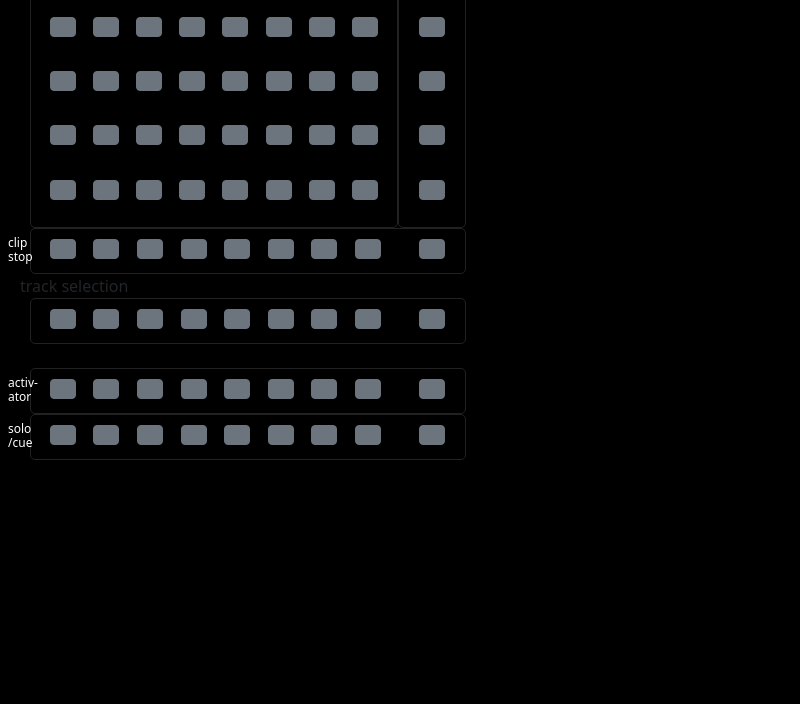
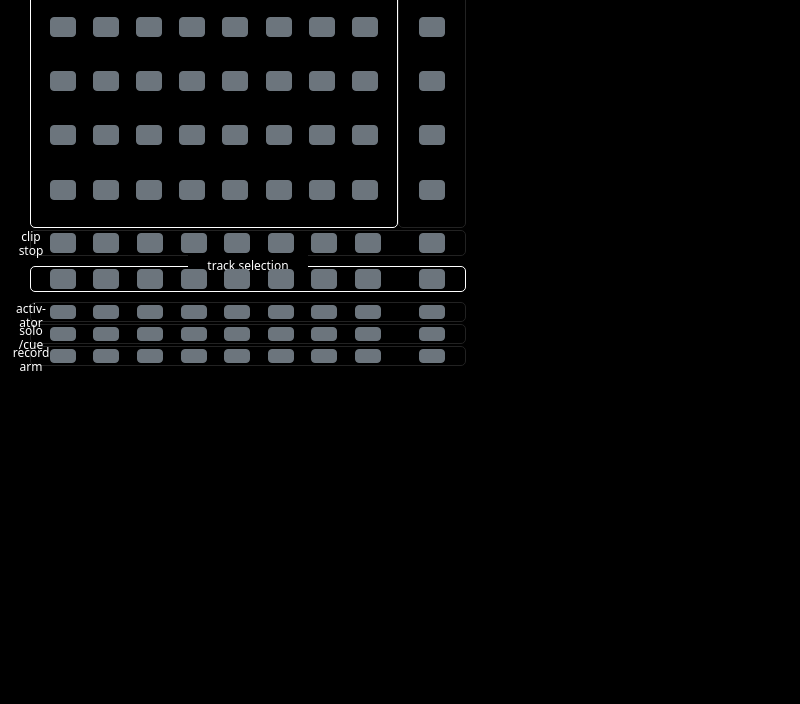
Before and after one commit to newdigate/virtual-apc40, an Electron app: page index.html in a window 800 px wide. Shown: the part 96-800 px from the top of the page. Drawn offline with nearby package versions, Linux system fonts and the light colour scheme.

Commit message:
asthetic changes

```diff
--- a/index.css
+++ b/index.css
@@ -55,10 +55,9 @@ body {
 }
 
 .cliplaunch {
-    /*border: solid 1px white;*/
+    border: 1px solid white;
     margin: 10px 0px 10px 10px;
     padding: 10px;
-    border: 1px solid #222;
     border-radius: 5px;
     width: 85%;
     height: calc(100% - 10px);
@@ -74,7 +73,7 @@ body {
 .cliplaunch h1 span {
 	display: inline;
 	border: 0px;
-	background: #222;
+	background: black;
 	color: white;
 	padding: 5px 10px;
 	position: relative;
@@ -155,10 +154,14 @@ div.scenelaunch-col {/*
 }
 
 .button-row {
-	margin: 0px 10px;
-	padding: 10px 0px;
+	margin: 2px 10px;
+	padding: 2px 0px;
 	border: 1px solid #222;
 	border-radius: 5px;
+}
+
+#trackselection.button-row {
+	border: 1px solid white;
 }
 
 .button-row h1 {
@@ -174,7 +177,8 @@ div.scenelaunch-col {/*
 	position: relative;
 	left: -25px;
 	top: -5px;
-	width: 20px;
+	width: 50px;
+	text-align: center;
 }
 
 .button-row-col
@@ -191,6 +195,12 @@ div.scenelaunch-col {/*
 
 .button-row-col button {
 	height: 20px;
+	width: 20px;
+	z-index: 100;
+}
+
+.button-row-col-sm button {
+	height: 7px;
 	width: 20px;
 }
 
@@ -209,49 +219,23 @@ div.scenelaunch-col {/*
 
 
 #trackselection {
-	margin: 0px 10px 10px 10px;
-	padding: 10px;
-	border: 1px solid #222;
-	border-radius: 5px;
-	height:50px;
-	display: flex;
+	margin: 10px 10px;
 }
 
 #trackselection h1 {
-	font-size: 12px;
-	margin: 0px;
-	height: 0px;
 }
 
 #trackselection h1 div {
+	background-color: black;
 	border: 0px;
 	color: white;
 	padding: 5px 10px;
 	position: relative;
-	left: -45px;
-	top: -7px;
-	width: 20px;
+	left: calc(50% - 60px);
+	text-align: center;
+	top: -15px;
+	width: 120px;
 }
-
-#trackselection button {
-	margin: 8px;
-	padding: 10px;
-	position: relative;
-	left: -20px;
-	height: 20px;
-	width: 20px;
-}
-
-#trackselection button:last-child {
-	margin: 8px 3px 8px 8px;
-	padding: 10px 0px 10px 10px;
-	position: relative;
-	left: -5px;
-	height: 20px;
-	width: 20px;
-}
-
-
 
 #activator {
 	margin: 0px 10px 10px 10px;
--- a/index.html
+++ b/index.html
@@ -105,7 +105,7 @@
 						<div>clip stop</div>
 					</h1>
 					<div class="button-row-col">
-						<div class="button-row-col-shiv">&nbsp;</div>
+						<div class="button-row-col-shiv"></div>
 						<div class="button-row-col-1">
 							<button class="btn btn-secondary"></button>
 							<button class="btn btn-secondary"></button>
@@ -116,16 +116,19 @@
 							<button class="btn btn-secondary"></button>
 							<button class="btn btn-secondary"></button>
 						</div>
-						<div class="button-row-col-shiv">&nbsp;</div>
+						<div class="button-row-col-shiv"></div>
 						<div class="button-row-col-2">
 							<button class="btn btn-secondary"></button>
 						</div>
 					</div>
 				</div>
-				<div>track selection</div>
-				<div class="button-row">
+
+				<div id="trackselection" class="button-row">
+					<h1>
+						<div>track selection</div>
+					</h1>
 					<div class="button-row-col">
-						<div class="button-row-col-shiv">&nbsp;</div>
+						<div class="button-row-col-shiv"></div>
 						<div class="button-row-col-1">
 							<button class="btn btn-secondary"></button>
 							<button class="btn btn-secondary"></button>
@@ -136,20 +139,19 @@
 							<button class="btn btn-secondary"></button>
 							<button class="btn btn-secondary"></button>
 						</div>
-						<div class="button-row-col-shiv">&nbsp;</div>
+						<div class="button-row-col-shiv"></div>
 						<div class="button-row-col-2">
 							<button class="btn btn-secondary"></button>
 						</div>
 					</div>
 				</div>
-				<div>&nbsp;</div>
 
 				<div class="button-row">
 					<h1>
 						<div>activ-ator</div>
 					</h1>
-					<div class="button-row-col">
-						<div class="button-row-col-shiv">&nbsp;</div>
+					<div class="button-row-col button-row-col-sm">
+						<div class="button-row-col-shiv"></div>
 						<div class="button-row-col-1">
 							<button class="btn btn-secondary"></button>
 							<button class="btn btn-secondary"></button>
@@ -160,7 +162,7 @@
 							<button class="btn btn-secondary"></button>
 							<button class="btn btn-secondary"></button>
 						</div>
-						<div class="button-row-col-shiv">&nbsp;</div>
+						<div class="button-row-col-shiv"></div>
 						<div class="button-row-col-2">
 							<button class="btn btn-secondary"></button>
 						</div>
@@ -171,8 +173,8 @@
 					<h1>
 						<div>solo /cue</div>
 					</h1>
-					<div class="button-row-col">
-						<div class="button-row-col-shiv">&nbsp;</div>
+					<div class="button-row-col button-row-col-sm">
+						<div class="button-row-col-shiv"></div>
 						<div class="button-row-col-1">
 							<button class="btn btn-secondary"></button>
 							<button class="btn btn-secondary"></button>
@@ -183,7 +185,30 @@
 							<button class="btn btn-secondary"></button>
 							<button class="btn btn-secondary"></button>
 						</div>
-						<div class="button-row-col-shiv">&nbsp;</div>
+						<div class="button-row-col-shiv"></div>
+						<div class="button-row-col-2">
+							<button class="btn btn-secondary"></button>
+						</div>
+					</div>
+				</div>
+
+				<div class="button-row">
+					<h1>
+						<div>record arm</div>
+					</h1>
+					<div class="button-row-col button-row-col-sm">
+						<div class="button-row-col-shiv"></div>
+						<div class="button-row-col-1">
+							<button class="btn btn-secondary"></button>
+							<button class="btn btn-secondary"></button>
+							<button class="btn btn-secondary"></button>
+							<button class="btn btn-secondary"></button>
+							<button class="btn btn-secondary"></button>
+							<button class="btn btn-secondary"></button>
+							<button class="btn btn-secondary"></button>
+							<button class="btn btn-secondary"></button>
+						</div>
+						<div class="button-row-col-shiv"></div>
 						<div class="button-row-col-2">
 							<button class="btn btn-secondary"></button>
 						</div>
```
Also changed, not shown: docs/virtual-apc40.png.
